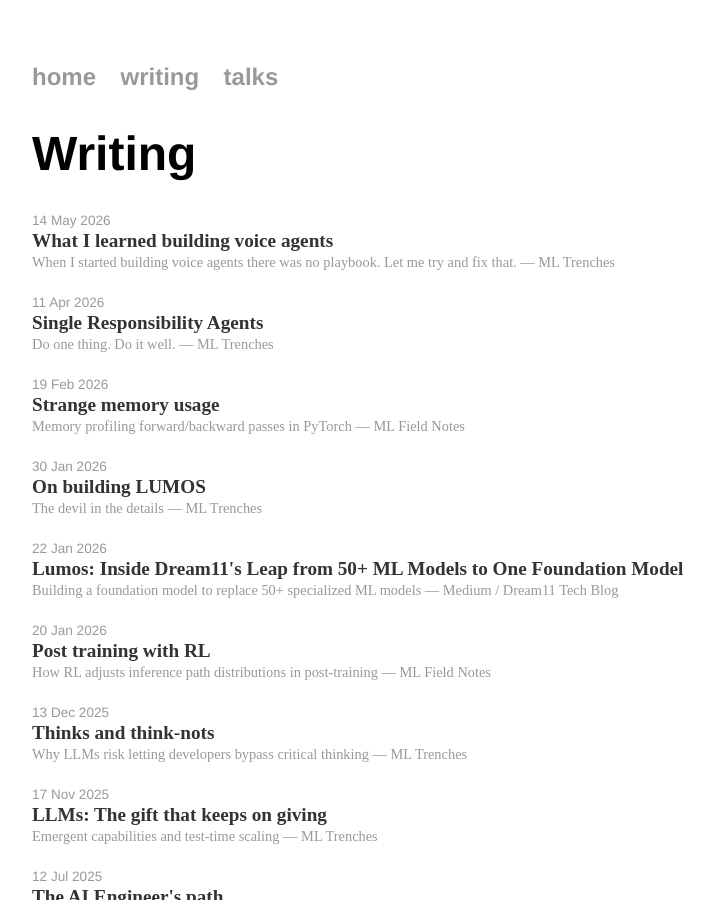
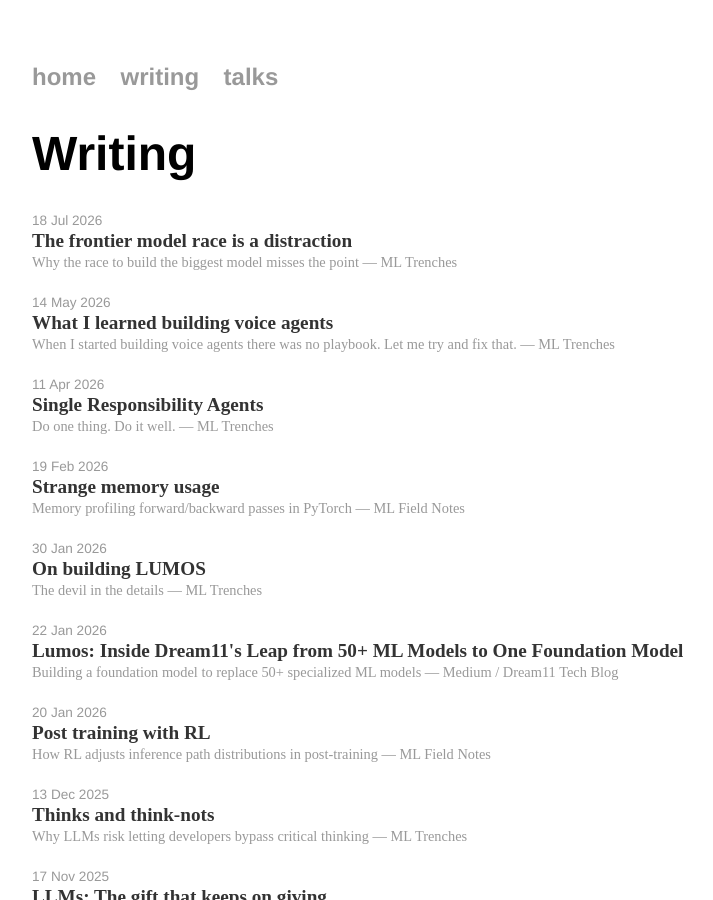
Before and after one commit to dhruvnigam93/dhruvnigam93.github.io, a Jekyll site: the page built from writing/index.html, in a window 1280 px wide and 900 px high. Shown: the whole window, without its empty margins (208-921 px from the left). Built offline with Jekyll 4.4.1, drawn with Linux system fonts in a browser that asks for light colours.

Commit message:
add frontier model race post to writing page

```diff
--- a/writing/index.html
+++ b/writing/index.html
@@ -5,6 +5,12 @@ title: Writing
 <h1>Writing</h1>
 
 <div class="writing-list">
+
+	<div class="writing-entry">
+		<span class="writing-date">18 Jul 2026</span>
+		<a class="writing-title" href="https://mltrenches.substack.com/p/the-frontier-model-race-is-be-a-distraction">The frontier model race is a distraction</a>
+		<span class="writing-byline">Why the race to build the biggest model misses the point — ML Trenches</span>
+	</div>
 
 	<div class="writing-entry">
 		<span class="writing-date">14 May 2026</span>
```
